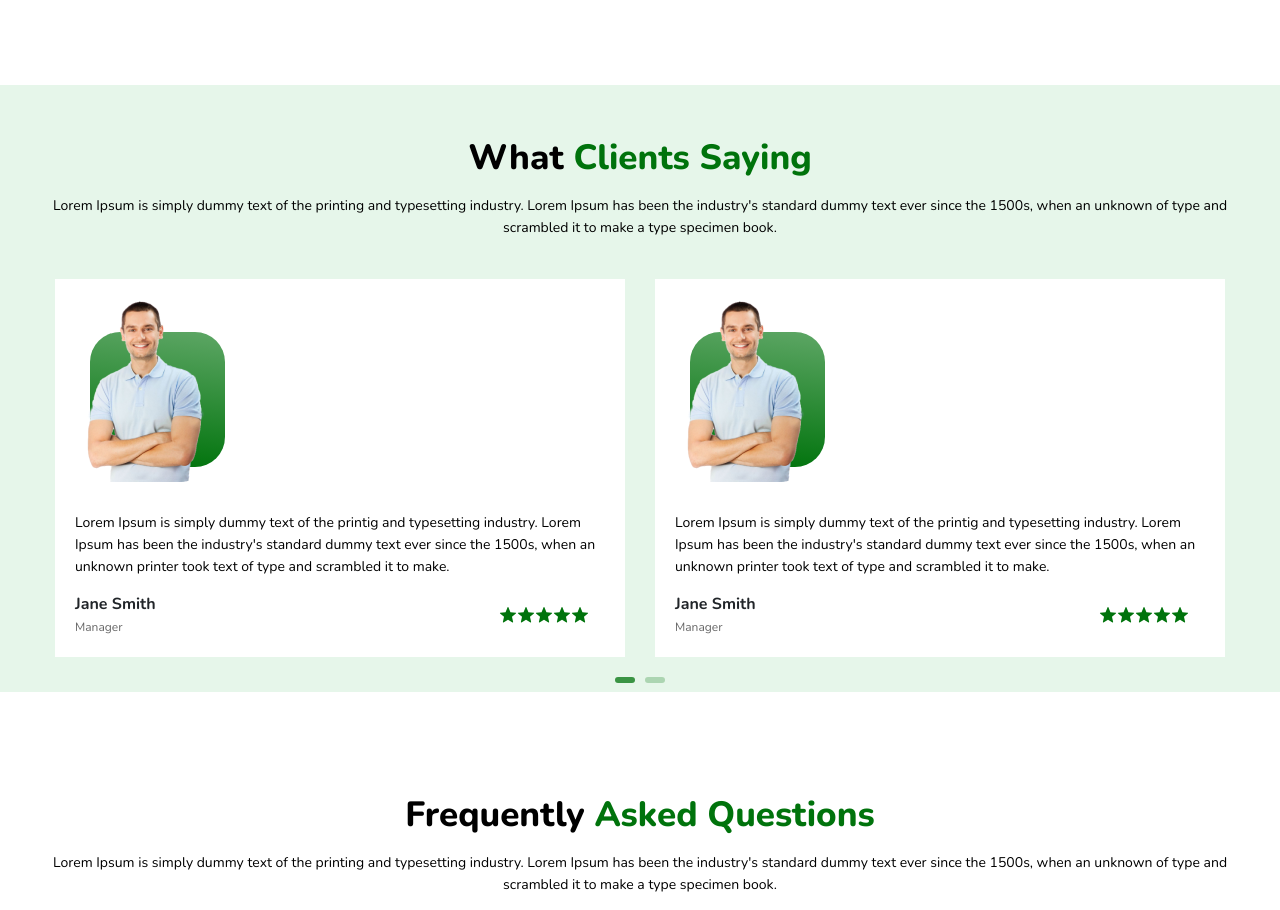
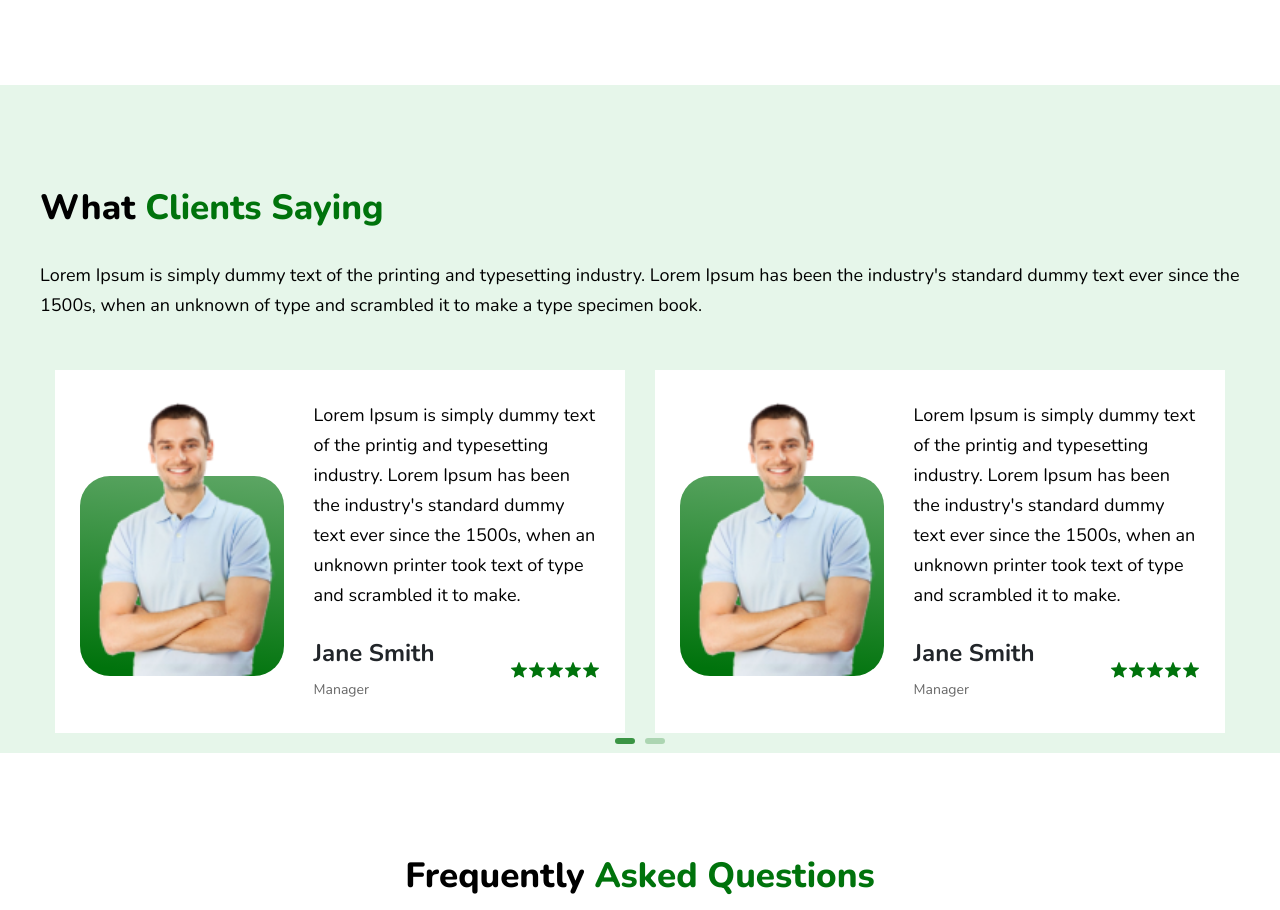
Before and after one commit to tetiana-kozak/plants, a plain HTML site: page index.html in a window 1280 px wide. Shown: the part 4920-5830 px from the top of the page. Drawn offline with nearby package versions, Linux system fonts and the light colour scheme.

Commit message:
fix: made What Clients Saying section responsive

```diff
--- a/index.html
+++ b/index.html
@@ -865,7 +865,7 @@
                 <div class="background">
                   <div class="image">
                     <img src="assets/pictures/feedback.png" alt="" />
-                    <div class="background"></div>
+                    <div class="background-rect"></div>
                   </div>
                   <div class="content">
                     <p class="feedback">
@@ -894,7 +894,7 @@
                 <div class="background">
                   <div class="image">
                     <img src="assets/pictures/feedback.png" alt="" />
-                    <div class="background"></div>
+                    <div class="background-rect"></div>
                   </div>
                   <div class="content">
                     <p class="feedback">
@@ -923,7 +923,7 @@
                 <div class="background">
                   <div class="image">
                     <img src="assets/pictures/feedback.png" alt="" />
-                    <div class="background"></div>
+                    <div class="background-rect"></div>
                   </div>
                   <div class="content">
                     <p class="feedback">
@@ -952,7 +952,7 @@
                 <div class="background">
                   <div class="image">
                     <img src="assets/pictures/feedback.png" alt="" />
-                    <div class="background"></div>
+                    <div class="background-rect"></div>
                   </div>
                   <div class="content">
                     <p class="feedback">
--- a/style/_main.scss
+++ b/style/_main.scss
@@ -542,7 +542,7 @@ section {
             position: relative;
             z-index: 10;
           }
-          .background {
+          .background-rect {
             position: absolute;
             bottom: 0;
             left: 0;
--- a/style/_media.scss
+++ b/style/_media.scss
@@ -56,7 +56,7 @@
       }
     }
   }
-
+}
 /* desktop */
 @media (min-width: 1200px) {
   .services .col-3 {
@@ -580,6 +580,69 @@
       margin-top: 50px;
     }
   }
+
+  .clients-saying {
+
+    .section-header {
+      text-align: left;
+      .title {
+        margin-bottom: 30px;
+        margin-top: 100px;
+      }
+
+      .paragraph {
+        margin-bottom: 50px;
+        font-size: 18px;
+        line-height: 30px;
+      }
+    }
+
+    .cards {
+      .card {
+        .background {
+          padding: 30px 25px;
+          margin: 0 15px;
+          display: flex;
+          column-gap: 30px;
+          .image {
+            width: fit-content;
+            height: 276px;
+            margin-bottom: 0;
+
+            img {
+              position: relative;
+              margin: 0;
+              height: 276px;
+            }
+            .background-rect {
+              position: absolute;
+              bottom: 0;
+              height: 200px;
+            }
+          }
+          .content {
+            .feedback {
+              font-size: 18px;
+              line-height: 30px;
+              padding-bottom: 27px;
+            }
+            .author {
+              .name {
+                font-size: 24px;
+                line-height: 33px;
+                .job {
+                  font-size: 14px;
+                  line-height: 25px;
+                }
+              }
+              .rate {
+                padding-right: 0;
+              }
+            }
+          }
+        }
+      }
+    }
   }
 }
 
```
Also changed, not shown: style/style.css. Lines whose indentation alone changed are shown as unchanged.
